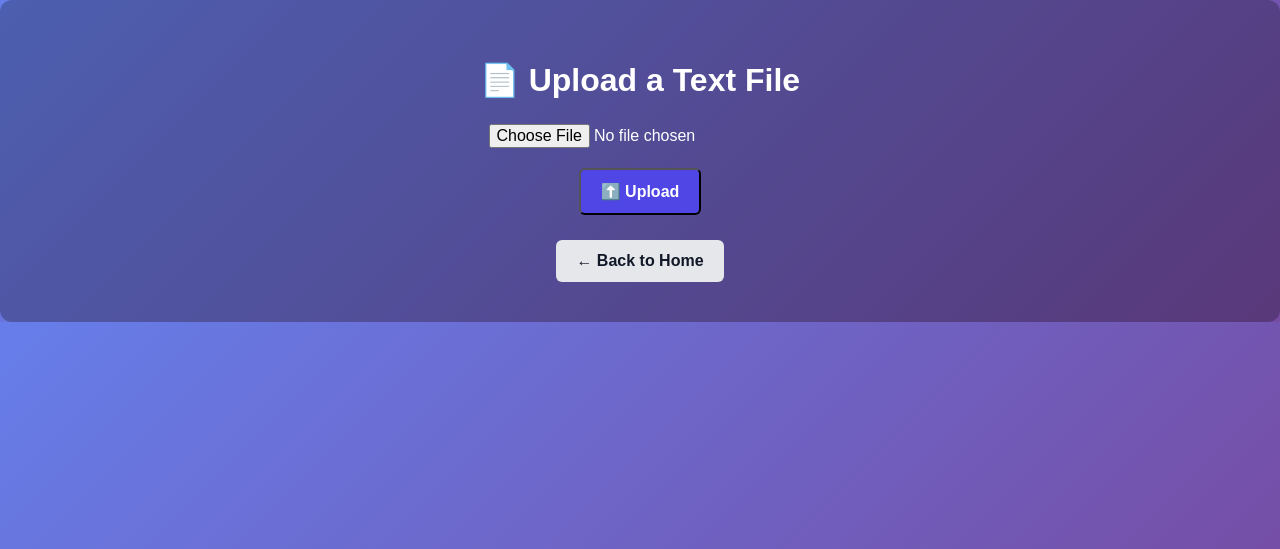
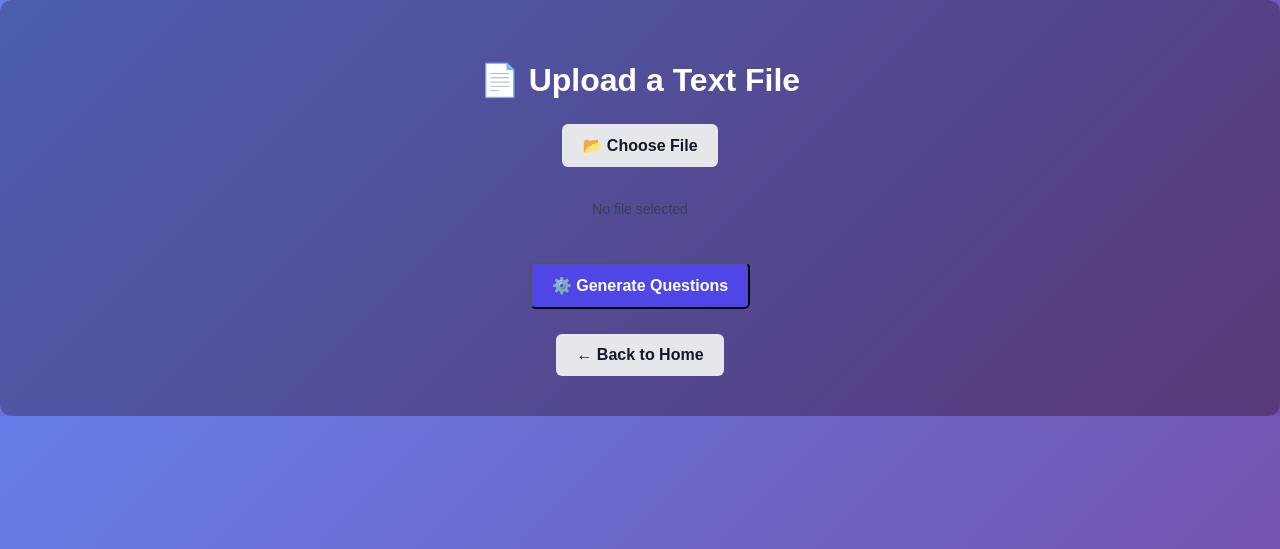
Before and after one commit to Josephlavelle/Grokit.ai, a Flask app: page /upload in a window 1280 px wide. Shown: the top 549 px of the page. Run offline with Flask 3, Linux system fonts and the light colour scheme.

Commit message:
small QoLs to upload page

```diff
--- a/src/static/style.css
+++ b/src/static/style.css
@@ -106,3 +106,50 @@ body {
         margin-top: 25px;
         display: inline-block;
       }
+
+      .file-name {
+        font-size: 14px;
+        color: #374151;
+      }
+
+      .preview-container {
+        width: 100%;
+        max-height: 250px;
+        overflow-y: auto;
+        background-color: #f9fafb;
+        border: 1px solid #e5e7eb;
+        border-radius: 6px;
+        padding: 12px;
+        text-align: left;
+        color: #111827;
+      }
+
+      .preview-container h3 {
+        margin-top: 0;
+        font-size: 16px;
+      }
+
+      .preview-container pre {
+        white-space: pre-wrap;
+        font-family: monospace;
+        font-size: 14px;
+      }
+
+      .spinner {
+        width: 16px;
+        height: 16px;
+        border: 2px solid rgba(255, 255, 255, 0.4);
+        border-top: 2px solid white;
+        border-radius: 50%;
+        display: inline-block;
+        animation: spin 0.8s linear infinite;
+        margin-left: 8px;
+      }
+
+      @keyframes spin {
+        to { transform: rotate(360deg); }
+      }
+
+      .hidden {
+        display: none;
+      }
--- a/src/templates/upload.html
+++ b/src/templates/upload.html
@@ -5,6 +5,19 @@
   <title>Upload a File</title>
   <link rel="stylesheet" href="{{ url_for('static', filename='style.css') }}">
 </head>
+<script>
+    const form = document.querySelector("form");
+    const button = document.getElementById("generate-btn");
+    const spinner = document.getElementById("spinner");
+    const text = document.getElementById("btn-text");
+
+    form.addEventListener("submit", () => {
+      button.disabled = true;
+      text.textContent = "Generating...";
+      spinner.classList.remove("hidden");
+    });
+  </script>
+
 <body>
 
 <div class="container">
@@ -12,12 +25,33 @@
 
   <form method="POST" enctype="multipart/form-data" class="upload-form">
 
-      <label class="file-input-wrapper">
-        <input type="file" name="file" accept=".txt" required>
+    <!-- Hidden file input -->
+    <input
+      type="file"
+      id="file"
+      name="file"
+      accept=".txt"
+      required
+      hidden
+    >
+
+    <!-- Custom choose file button -->
+    <label for="file" class="btn btn-secondary">
+      📂 Choose File
     </label>
 
-      <button class="btn btn-primary" type="submit">
-        ⬆️ Upload
+    <!-- Filename display -->
+    <p id="file-name" class="file-name">No file selected</p>
+
+    <!-- Preview area -->
+    <div id="preview-container" class="preview-container hidden">
+      <h3>Preview</h3>
+      <pre id="file-preview"></pre>
+    </div>
+
+<button class="btn btn-primary" type="submit" id="generate-btn">
+  <span id="btn-text">⚙️ Generate Questions</span>
+  <span id="spinner" class="spinner hidden"></span>
 </button>
   </form>
 
@@ -26,5 +60,29 @@
   </a>
 </div>
 
+<script>
+  const fileInput = document.getElementById("file");
+  const fileName = document.getElementById("file-name");
+  const previewContainer = document.getElementById("preview-container");
+  const preview = document.getElementById("file-preview");
+
+  fileInput.addEventListener("change", () => {
+    const file = fileInput.files[0];
+
+    if (!file) return;
+
+    fileName.textContent = file.name;
+
+    if (file.type === "text/plain") {
+      const reader = new FileReader();
+      reader.onload = () => {
+        preview.textContent = reader.result.slice(0, 3000); // limit preview size
+        previewContainer.classList.remove("hidden");
+      };
+      reader.readAsText(file);
+    }
+  });
+</script>
+
 </body>
 </html>
```
Lines whose indentation alone changed are shown as unchanged.
